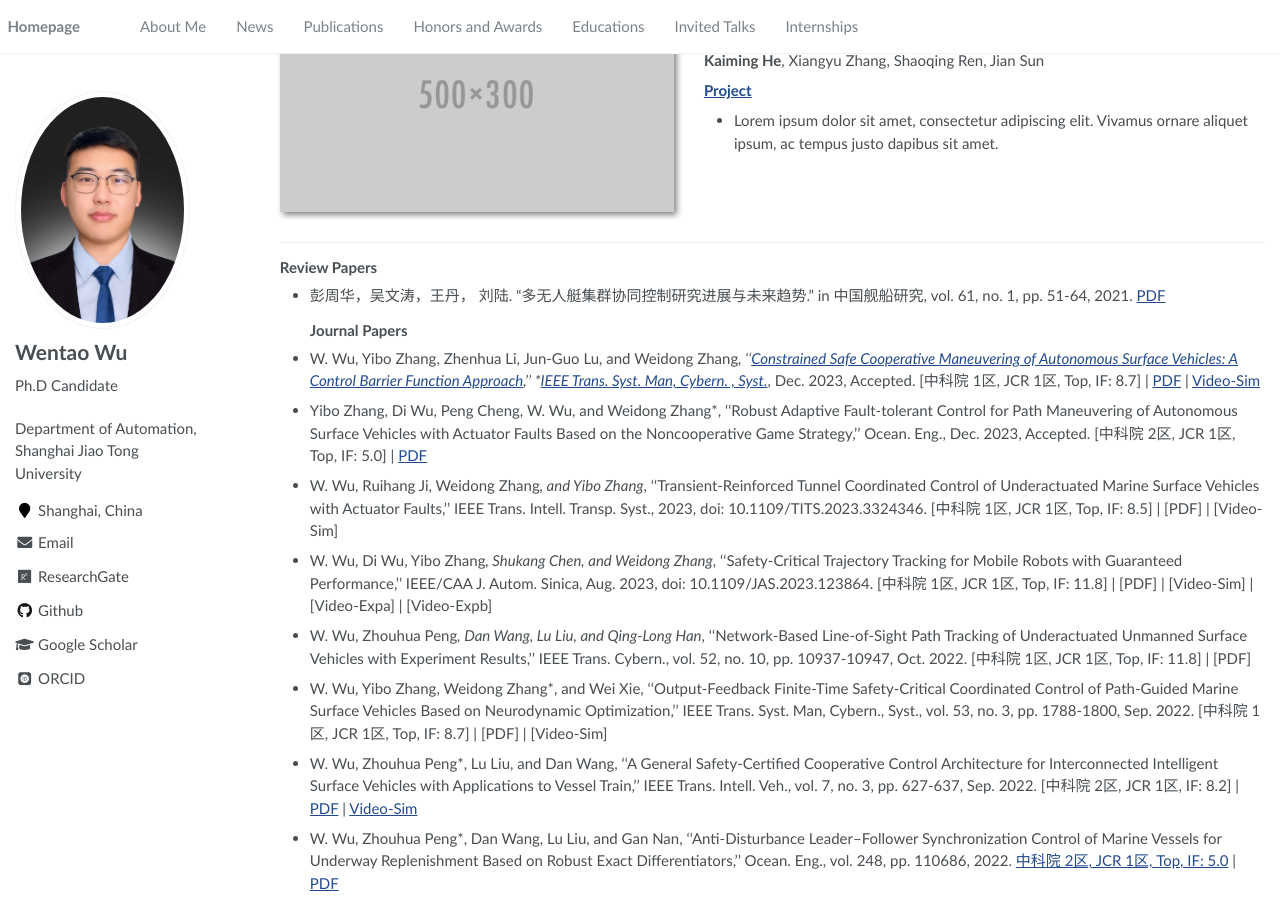
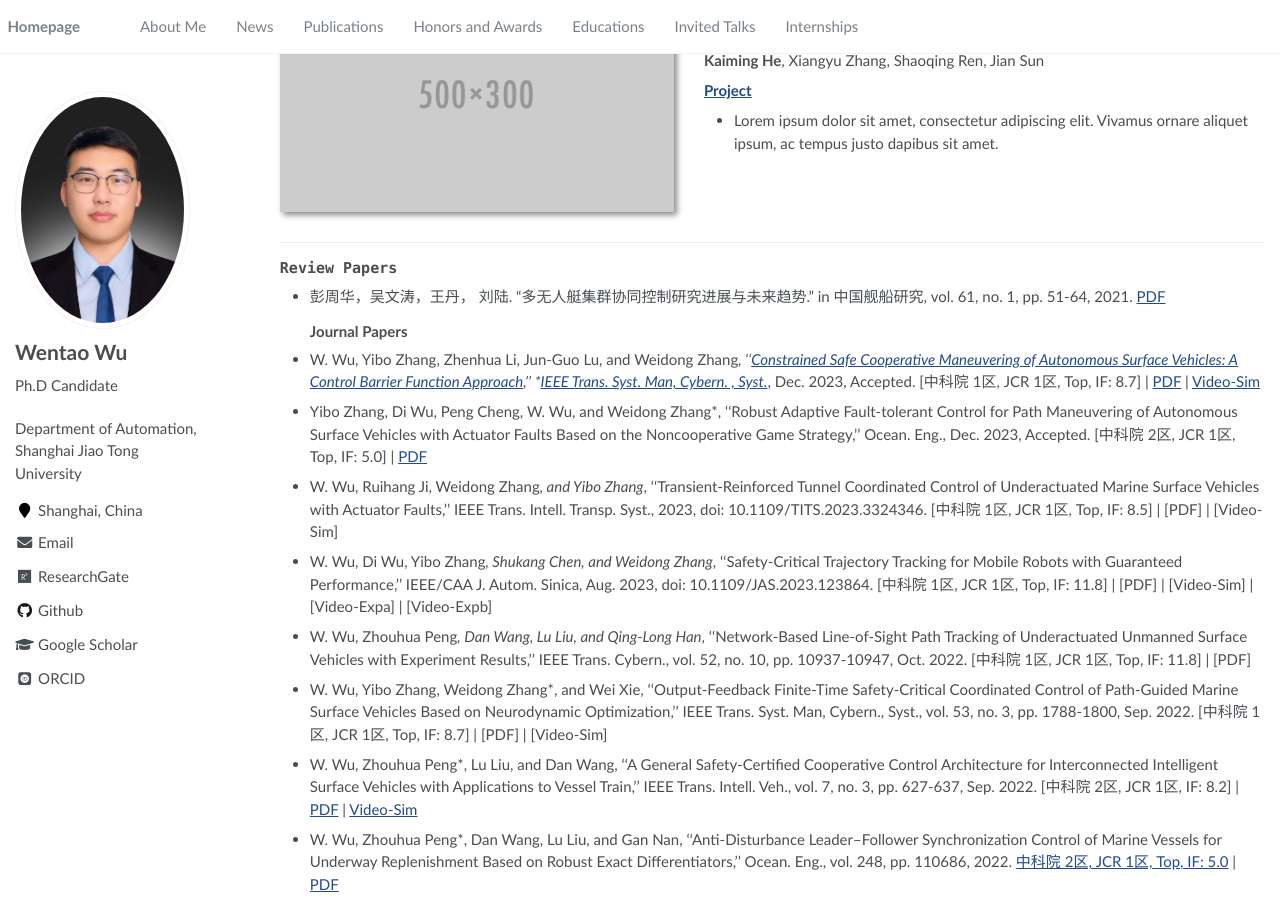
Before and after one commit to wwtsjtu/wwt.github.io, a Jekyll site: the page built from _pages/about.md, in a window 1280 px wide and 900 px high, scrolled down 1461 px. Built offline with Jekyll 4.4.1, drawn with Linux system fonts in a browser that asks for light colours; some web fonts are replaced.

```diff
--- a/_pages/about.md
+++ b/_pages/about.md
@@ -63,7 +63,7 @@ My research interest includes neural machine translation and computer vision. I
 </div>
 </div>
 
-### Review Papers
+### `Review Papers`
 - 彭周华，吴文涛，王丹， 刘陆. "多无人艇集群协同控制研究进展与未来趋势." in 中国舰船研究, vol. 61, no. 1, pp. 51-64, 2021. [PDF](/assets/papers/ZWHX/J-核心-2020-Pengzhouhua-中国舰船研究.pdf)
 ### Journal Papers
 - W. Wu, Yibo Zhang, Zhenhua Li, Jun-Guo Lu, and Weidong Zhang*, ''[Constrained Safe Cooperative Maneuvering of Autonomous Surface Vehicles: A Control Barrier Function Approach](),'' *[IEEE Trans. Syst. Man, Cybern. , Syst.]()*, Dec. 2023, Accepted. [中科院 1区, JCR 1区, Top, IF: 8.7] \| [PDF]() \| [Video-Sim]()
```
